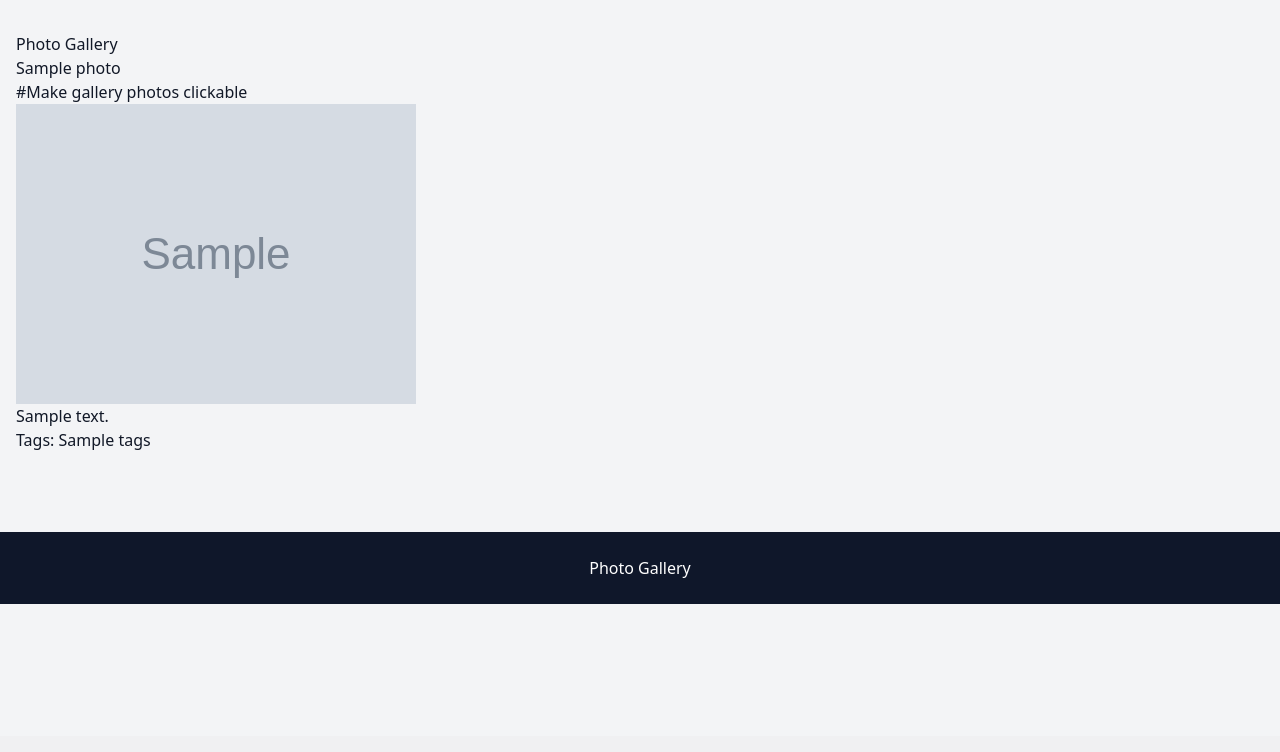
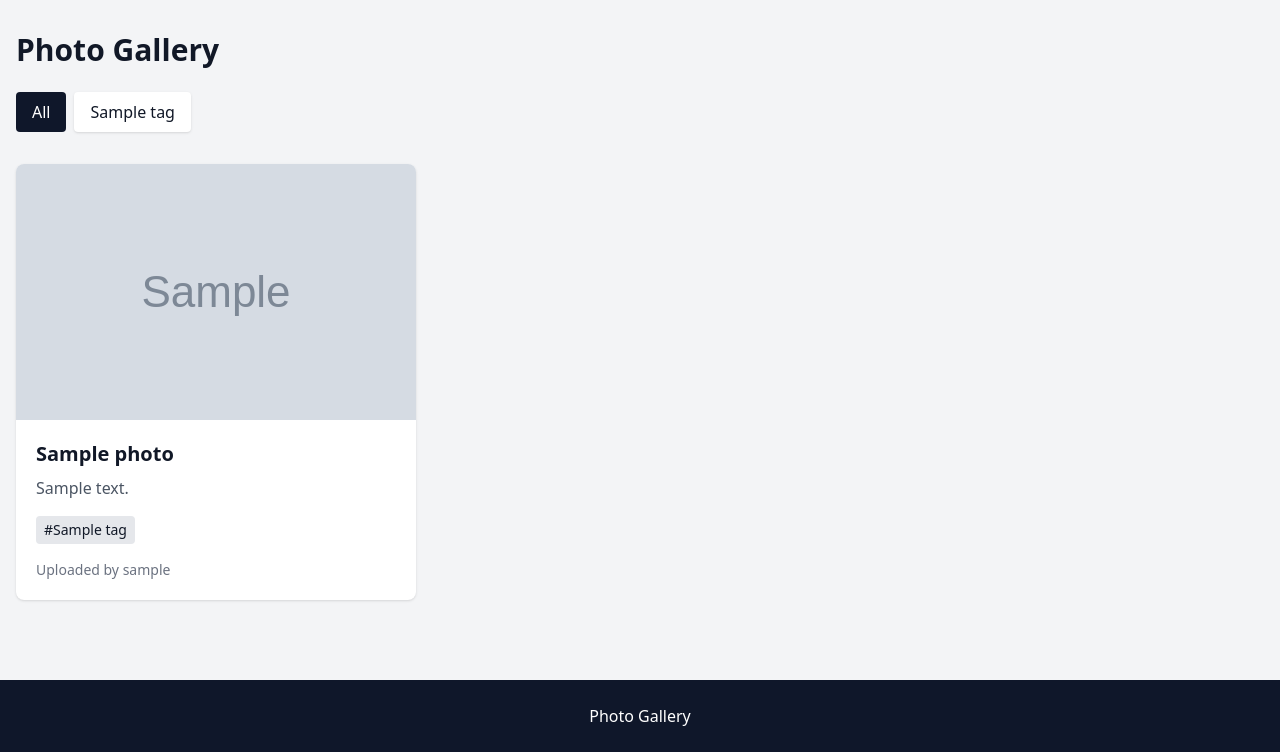
Before and after one commit to imaninaitore/photo-gallery, a Django app: template photo_gallery/templates/gallery.html in a window 1280 px wide. Shown: the part 64-816 px from the top of the page. Before the commit the page ends 668 px from the top, so only its background shows below. Run offline with Django 5.2, Linux system fonts and the light colour scheme; the template is opened without the code that fills it: most values are stand-ins (such as "Sample title", 1, 10 or a date in 2020); grey boxes marked "Sample" are stand-in pictures; some libraries are stand-ins or nearby versions.

Commit message:
create gallery layout

```diff
--- a/photo_gallery/templates/gallery.html
+++ b/photo_gallery/templates/gallery.html
@@ -1,21 +1,104 @@
 {% extends "base.html" %}
+
+{% block title %}
+    Gallery | Photo Gallery
+{% endblock %}
 
 {% block content %}
 
-<h1>Photo Gallery</h1>
+<h1 class="text-3xl font-bold mb-6">
+    Photo Gallery
+</h1>
 
-{% for photo in photos %}
+<!-- TAG FILTERS -->
 
-    <h2>{{ photo.title }}</h2>
-#Make gallery photos clickable
-    <a href="{% url 'photo_detail' photo.id %}">
-    <img src="{{ photo.image.url }}" alt="{{ photo.title }}">
+<div class="flex flex-wrap gap-2 mb-8">
+
+    <a href="{% url 'gallery' %}"
+       class="px-4 py-2 rounded bg-slate-900 text-white">
+
+        All
+
     </a>
 
-    <p>{{ photo.description }}</p>
+    {% for tag in tags %}
 
-    <p>Tags: {{ photo.tags }}</p>
+        <a href="{% url 'gallery' %}?tag={{ tag.name }}"
+           class="px-4 py-2 rounded bg-white shadow">
 
-{% endfor %}
+            {{ tag.name }}
+
+        </a>
+
+    {% endfor %}
+
+</div>
+
+
+<!-- PHOTO GRID -->
+
+<div class="grid grid-cols-1 sm:grid-cols-2 lg:grid-cols-3 gap-6">
+
+    {% for photo in photos %}
+
+        <div class="bg-white rounded-lg shadow overflow-hidden">
+
+            <a href="{% url 'photo_detail' photo.id %}">
+
+                <img src="{{ photo.image.url }}"
+                     alt="{{ photo.title }}"
+                     class="w-full h-64 object-cover">
+
+            </a>
+
+            <div class="p-5">
+
+                <h2 class="text-xl font-bold">
+                    {{ photo.title }}
+                </h2>
+
+                <p class="text-gray-600 mt-2">
+                    {{ photo.description|truncatewords:20 }}
+                </p>
+
+
+                <!-- Tags -->
+
+                <div class="flex flex-wrap gap-2 mt-4">
+
+                    {% for tag in photo.tags.all %}
+
+                        <a href="{% url 'gallery' %}?tag={{ tag.name }}"
+                           class="text-sm bg-gray-200 px-2 py-1 rounded">
+
+                            #{{ tag.name }}
+
+                        </a>
+
+                    {% endfor %}
+
+                </div>
+
+
+                <p class="text-sm text-gray-500 mt-4">
+
+                    Uploaded by
+                    {{ photo.owner.username }}
+
+                </p>
+
+            </div>
+
+        </div>
+
+    {% empty %}
+
+        <p>
+            No photos found.
+        </p>
+
+    {% endfor %}
+
+</div>
 
 {% endblock %}
```
